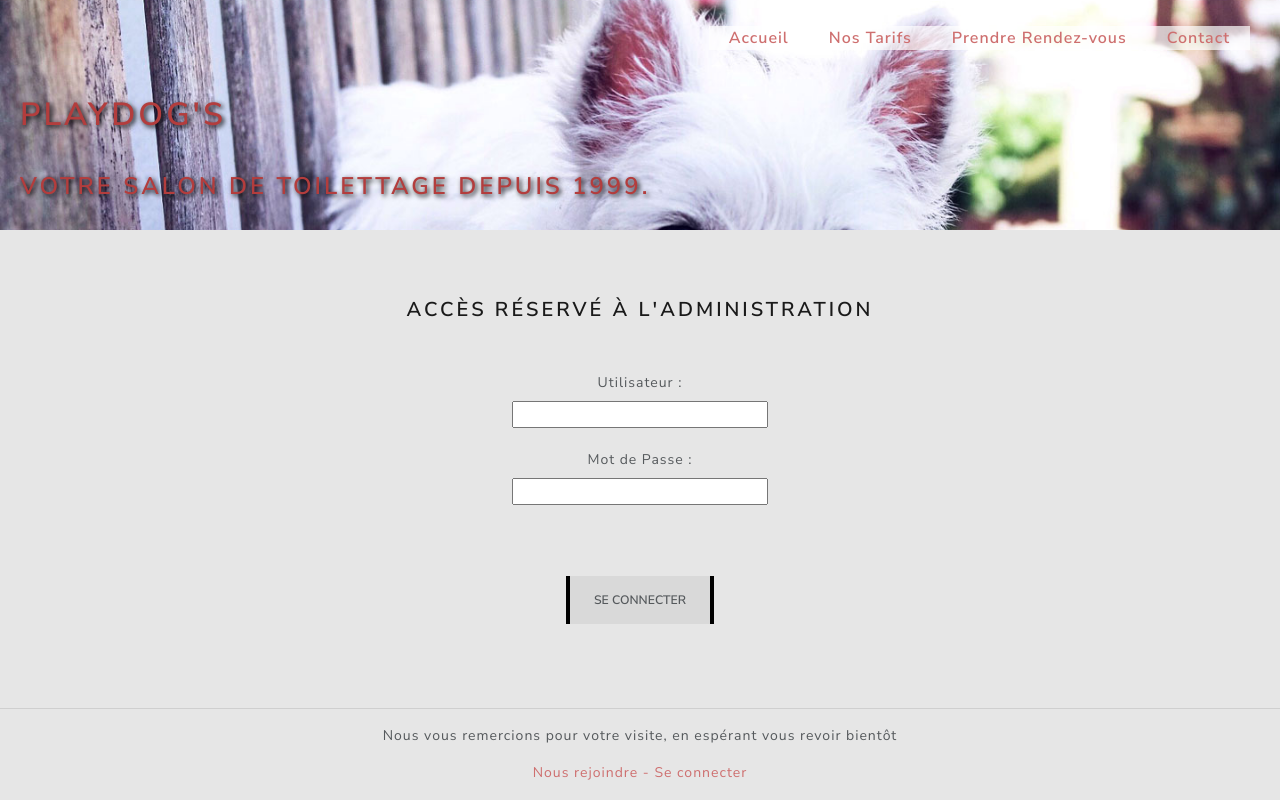
After one commit to benoitsouillat/playdogs, a Symfony app: template templates/playdogs/admin.html.twig in a window 1280 px wide. The commit adds this page. Run offline with Twig, Linux system fonts and the light colour scheme; the template is opened without the code that fills it, so the values that code supplies are empty; some libraries are stand-ins or nearby versions.

Commit message:
creating admin page and form

```diff
--- a/public/css/includes/_general.scss
+++ b/public/css/includes/_general.scss
@@ -91,7 +91,7 @@ footer {
     border: unset;
     border-right: solid $fourth-color 4px;
     border-left: solid $fourth-color 4px;
-    background-color: rgba(0,0,0,.02);
+    background-color: rgba(0,0,0,.06);
     transition-delay: 100ms;
     transition-duration: 600ms;
     transition-property: transform, border-right, border-left;
--- a/public/css/main.css
+++ b/public/css/main.css
@@ -131,7 +131,7 @@ footer {
   border: unset;
   border-right: solid #abdcab 4px;
   border-left: solid #abdcab 4px;
-  background-color: rgba(0, 0, 0, 0.02);
+  background-color: rgba(0, 0, 0, 0.06);
   -webkit-transition-delay: 100ms;
           transition-delay: 100ms;
   -webkit-transition-duration: 600ms;
@@ -173,4 +173,39 @@ footer {
 #accueil p {
   max-width: 70%;
 }
+
+#admin {
+  margin-top: 50px;
+  width: 100%;
+  height: 40vh;
+  display: -webkit-box;
+  display: -ms-flexbox;
+  display: flex;
+  -webkit-box-orient: vertical;
+  -webkit-box-direction: normal;
+      -ms-flex-direction: column;
+          flex-direction: column;
+  -webkit-box-align: center;
+      -ms-flex-align: center;
+          align-items: center;
+  -webkit-box-pack: start;
+      -ms-flex-pack: start;
+          justify-content: flex-start;
+}
+
+#admin input {
+  min-width: 190px;
+  width: 20%;
+  max-width: 400px;
+}
+
+#admin .btn {
+  margin-top: 50px;
+  border-color: black;
+}
+
+#admin .btn:hover {
+  border-right-color: #abdcab;
+  border-left-color: #abdcab;
+}
 /*# sourceMappingURL=main.css.map */
--- a/public/css/main.scss
+++ b/public/css/main.scss
@@ -9,3 +9,4 @@
 @import './pages/price';
 @import './pages/rdv';
 @import './pages/contact';
+@import './pages/admin';
--- /dev/null
+++ b/public/css/pages/_admin.scss
@@ -0,0 +1,24 @@
+#admin {
+    margin-top: 50px;
+    width: 100%;
+    height: 40vh;
+    display: flex;
+    flex-direction: column;
+    align-items: center;
+    justify-content: flex-start;
+
+    input {
+        min-width: 190px;
+        width: 20%;
+        max-width: 400px;
+    }
+
+    .btn {
+        margin-top: 50px;
+        border-color: black;
+        &:hover {
+            border-right-color: $hover-color;
+            border-left-color: $hover-color;
+        }
+    }
+}
--- a/templates/base.html.twig
+++ b/templates/base.html.twig
@@ -33,11 +33,16 @@
             </nav>
         </header>
 
+        <h1 class="underline"> {{ title }}</h1>
         {% block body %}
         {% endblock %}
         <footer>
             <hr>
             <p>Nous vous remercions pour votre visite, en espérant vous revoir bientôt</p>
+            <div>
+                <a href="#" >Nous rejoindre - </a>
+                <a href="/admin"> Se connecter</a>
+            </div>
         </footer>
     </body>
 </html>
--- /dev/null
+++ b/templates/playdogs/admin.html.twig
@@ -0,0 +1,12 @@
+{% extends 'base.html.twig' %}
+
+{% block body %}
+
+<h4 class="text-center">Accès Réservé à l'administration</h4>
+<form id="admin">
+    <label>Utilisateur : </label><input name="user"></input><br/>
+    <label>Mot de Passe : </label><input name="password"></input><br/>
+    <button type="submit" class="btn"> Se connecter </button>
+</form>
+
+{% endblock body %}
--- a/templates/playdogs/contact.html.twig
+++ b/templates/playdogs/contact.html.twig
@@ -2,7 +2,7 @@
 
 {% block body %}
 
-<h1> {{ title }} </h1>
+
 
 
 {% endblock body %}
--- a/templates/playdogs/home.html.twig
+++ b/templates/playdogs/home.html.twig
@@ -3,7 +3,6 @@
 {% block body %}
 
 <section id="accueil">
-    <h1 class="underline">{{ title }}</h1>
 
 
     <p>Le salon de toilettage Playdog's, votre spécialiste bien-être canin et félin, installé à Objat et Ussac vous attend pour</p>
--- a/templates/playdogs/price.html.twig
+++ b/templates/playdogs/price.html.twig
@@ -2,7 +2,6 @@
 
 {% block body %}
 
-<h1> {{ title }} </h1>
 
 
 {% endblock body %}
--- a/templates/playdogs/rdv.html.twig
+++ b/templates/playdogs/rdv.html.twig
@@ -3,7 +3,6 @@
 {% block body %}
 
 
-<h1> {{ title }} </h1>
 
 
 <div>
```
Also changed, not shown: src/Controller/BlogController.php (+9 -0 lines), 1 other file.
